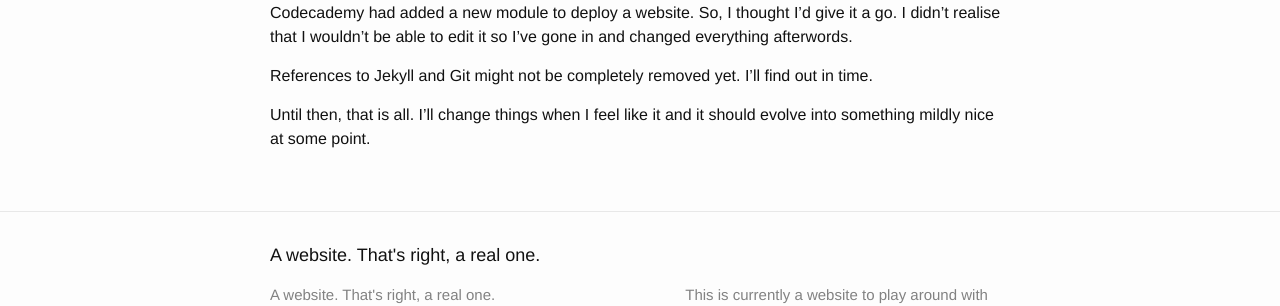
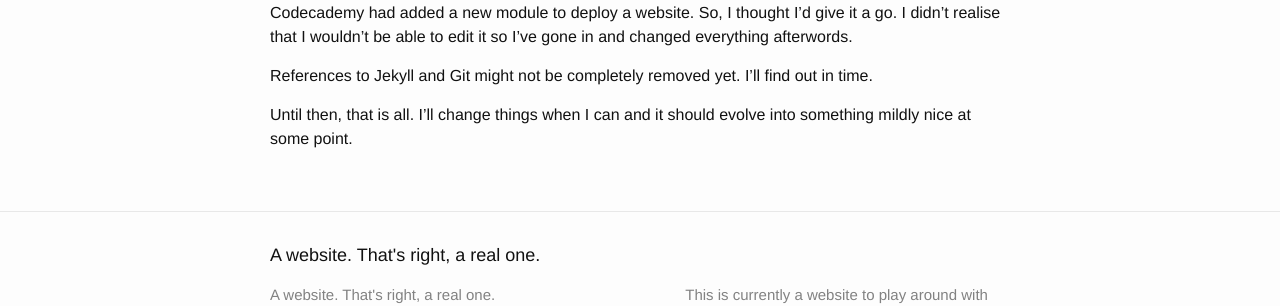
Before and after one commit to h-do/h-do.github.io, a Jekyll site: the page built from _posts/2016-05-19-welcome-to-jekyll.markdown, in a window 1280 px wide. Shown: the part 223-529 px from the top of the page. Built offline with Jekyll 4.4.1, drawn with Linux system fonts in a browser that asks for light colours.

Commit message:
Update 2016-05-19-welcome-to-jekyll.markdown

```diff
--- a/_posts/2016-05-19-welcome-to-jekyll.markdown
+++ b/_posts/2016-05-19-welcome-to-jekyll.markdown
@@ -9,4 +9,4 @@ Once upon a time there was a domain name with nothing on it, until an email was
 
 References to Jekyll and Git might not be completely removed yet. I'll find out in time.
 
-Until then, that is all. I'll change things when I feel like it and it should evolve into something mildly nice at some point.
+Until then, that is all. I'll change things when I can and it should evolve into something mildly nice at some point.
```
